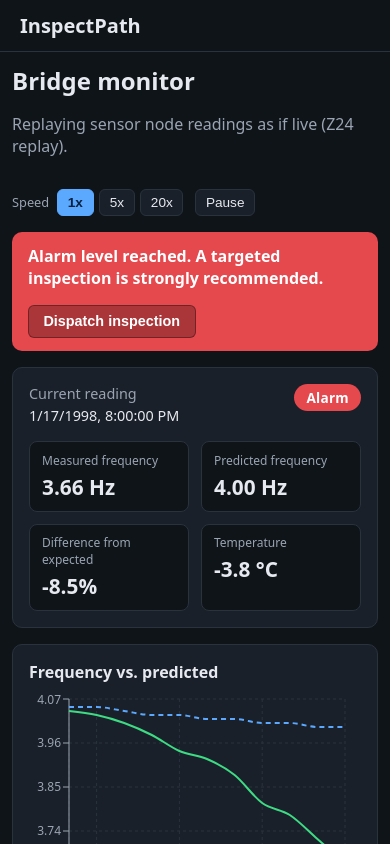
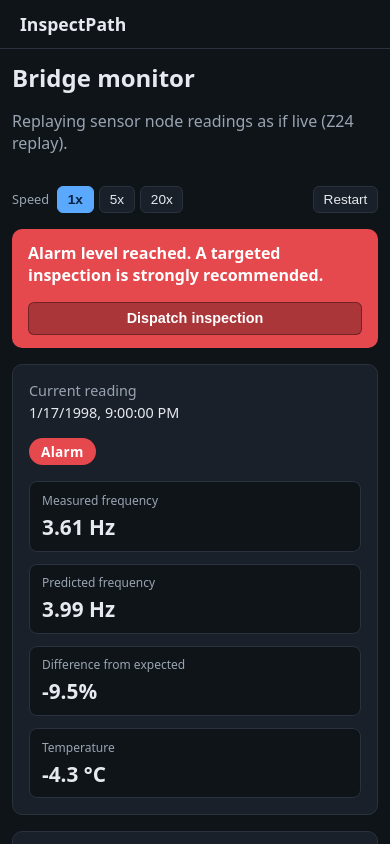
Before and after one commit to Mohammed-Suhail-Shaikh/InspectPath-NewSim, a React (Vite) app in the folder web/: page / in a window 390 px wide. Shown: the top 844 px of the page. Built offline with nearby package versions, Linux system fonts and the light colour scheme.

Commit message:
Responsive polish

```diff
--- a/web/src/styles.css
+++ b/web/src/styles.css
@@ -514,3 +514,62 @@
   gap: 0.5rem;
   margin-top: 0.75rem;
 }
+
+/* Responsive: keep every view usable on a phone. */
+@media (max-width: 720px) {
+  .app-header h1 {
+    font-size: 1.1rem;
+  }
+
+  .monitor-head,
+  .inspection-head,
+  .report-head,
+  .readings-header {
+    flex-direction: column;
+    align-items: stretch;
+  }
+
+  .replay-controls {
+    justify-content: space-between;
+  }
+
+  /* Map and side panels stack vertically. */
+  .inspection-body {
+    flex-direction: column;
+  }
+
+  .map-wrap,
+  .inspection-side {
+    flex: 1 1 100%;
+    min-width: 0;
+  }
+
+  .readings-grid {
+    grid-template-columns: repeat(2, 1fr);
+  }
+
+  .finding-images {
+    flex-direction: column;
+  }
+
+  /* Narrower label column so score rows don't overflow. */
+  .score-row {
+    grid-template-columns: 90px 1fr 36px;
+    font-size: 0.75rem;
+  }
+
+  .escalation-banner {
+    flex-direction: column;
+    align-items: stretch;
+  }
+
+  .dispatch-btn {
+    width: 100%;
+  }
+}
+
+@media (max-width: 400px) {
+  .readings-grid {
+    grid-template-columns: 1fr;
+  }
+}
```
